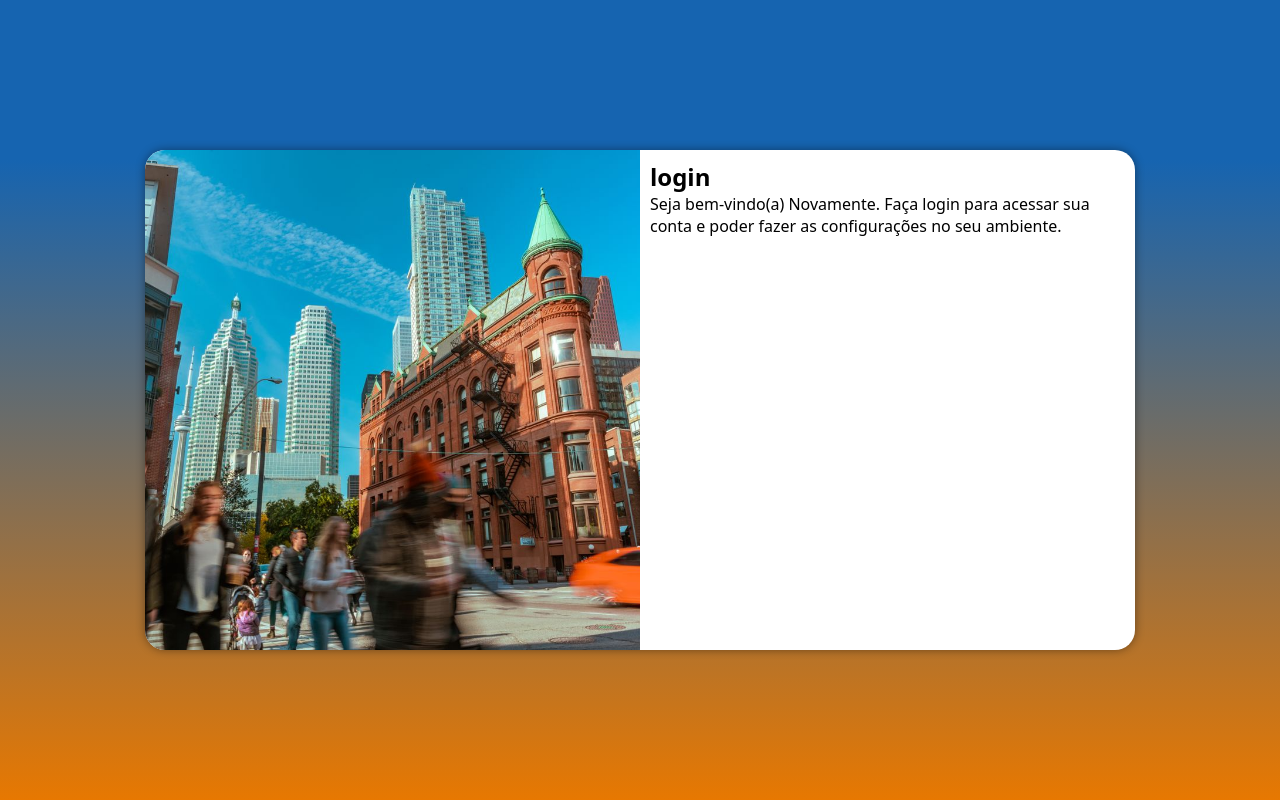
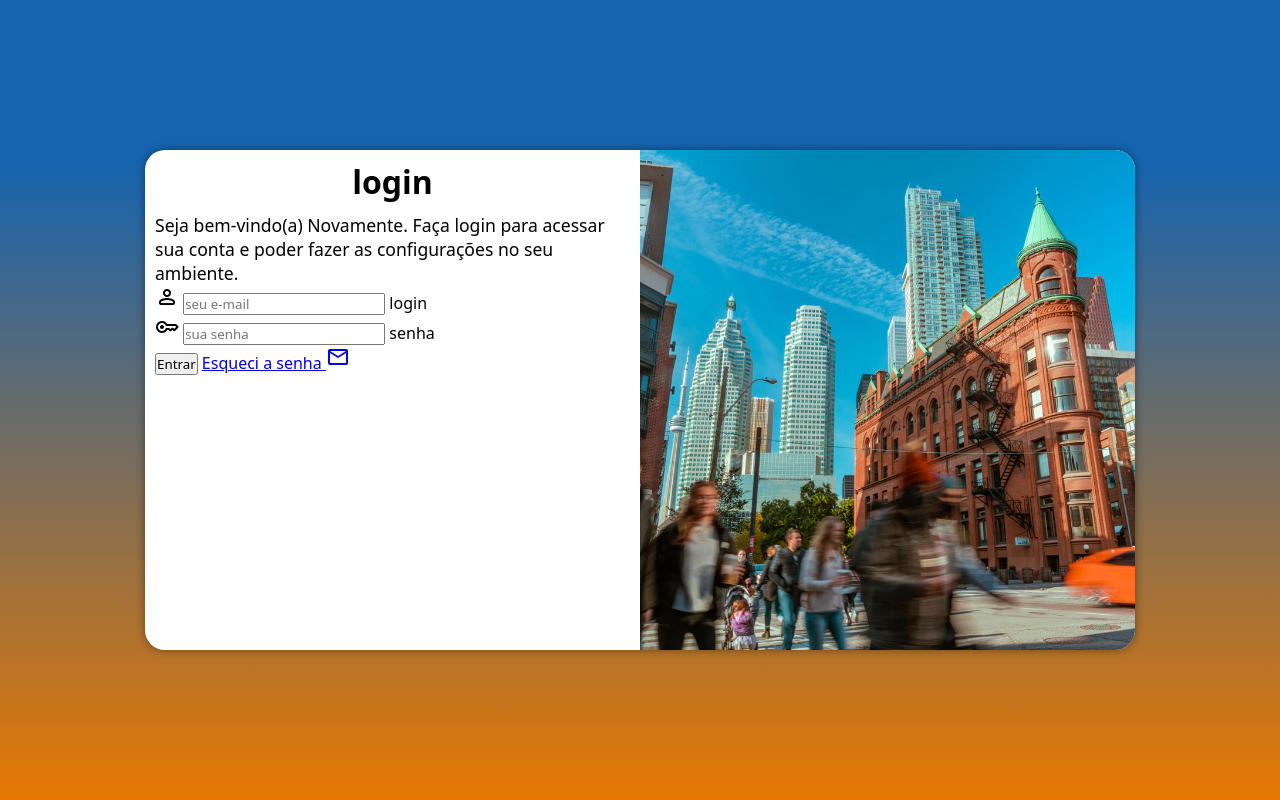
Before and after one commit to Kardoozo/projeto-login, a plain HTML site: page index.html in a window 1280 px wide. Drawn offline with nearby package versions, Linux system fonts and the light colour scheme.

Commit message:
add o form

```diff
--- a/estilos/style.css
+++ b/estilos/style.css
@@ -60,3 +60,13 @@ section#login > div#form{
     padding: 10px;
 
 }
+
+div#form > h1{
+    text-align: center;
+    margin-bottom: 10px;
+
+}
+
+div#form > p{
+    font-size: 0.8em;
+}
--- a/index.html
+++ b/index.html
@@ -5,6 +5,7 @@
     <meta name="viewport" content="width=device-width, initial-scale=1.0">
     <link rel="stylesheet" href="estilos/style.css">
     <link rel="stylesheet" href="midia-query/style.css">
+    <link rel="stylesheet" href="https://fonts.googleapis.com/css2?family=Material+Symbols+Rounded:opsz,wght,FILL,GRAD@20..48,100..700,0..1,-50..200&icon_names=key,person,email" />
     <title>login</title>
 </head>
 <body>
@@ -17,7 +18,20 @@
             <div id="form">
                 <h1>login</h1>
                 <p>Seja bem-vindo(a) Novamente. Faça login para acessar sua conta e poder fazer as configurações no seu ambiente.</p>
-                <form action="login.php" method="post"></form>
+                <form action="login.php" method="post" autocomplete="on">
+                    <div class="campo">
+                       <span class="material-symbols-rounded">person</span>
+                        <input type="email" name="login" id="ilogin" placeholder="seu e-mail" autocomplete="email" required maxlength="30">
+                         <label for="ilogin">login</label>
+                    </div>
+                    <div class="campo">
+                        <span class="material-symbols-rounded">key</span>
+                        <input type="password" name="senha" id="isenha" placeholder="sua senha" autocomplete="current-password" required minlength="8" maxlength="20">
+                        <label for="isenha">senha</label>
+                    </div>
+                    <input type="submit" value="Entrar">
+                    <a href="#">Esqueci a senha <span class="material-symbols-rounded">email</span></a>
+                </form>
             </div>
         </section>
     </main>
--- a/midia-query/style.css
+++ b/midia-query/style.css
@@ -30,12 +30,21 @@
     }
 
     section#login > div#imagem{
-    float: left;
+    float: right;
     width: 50%;
     height: 100%;
     }
     section#login > div#form{
-        float: right;
+        float: left;
         width: 50%;
     }
+
+    div#form > h1 {
+        font-size: 2em;
+    }
+
+
+    div#form > p{
+    font-size: 1.1em;
 }
+}
```
